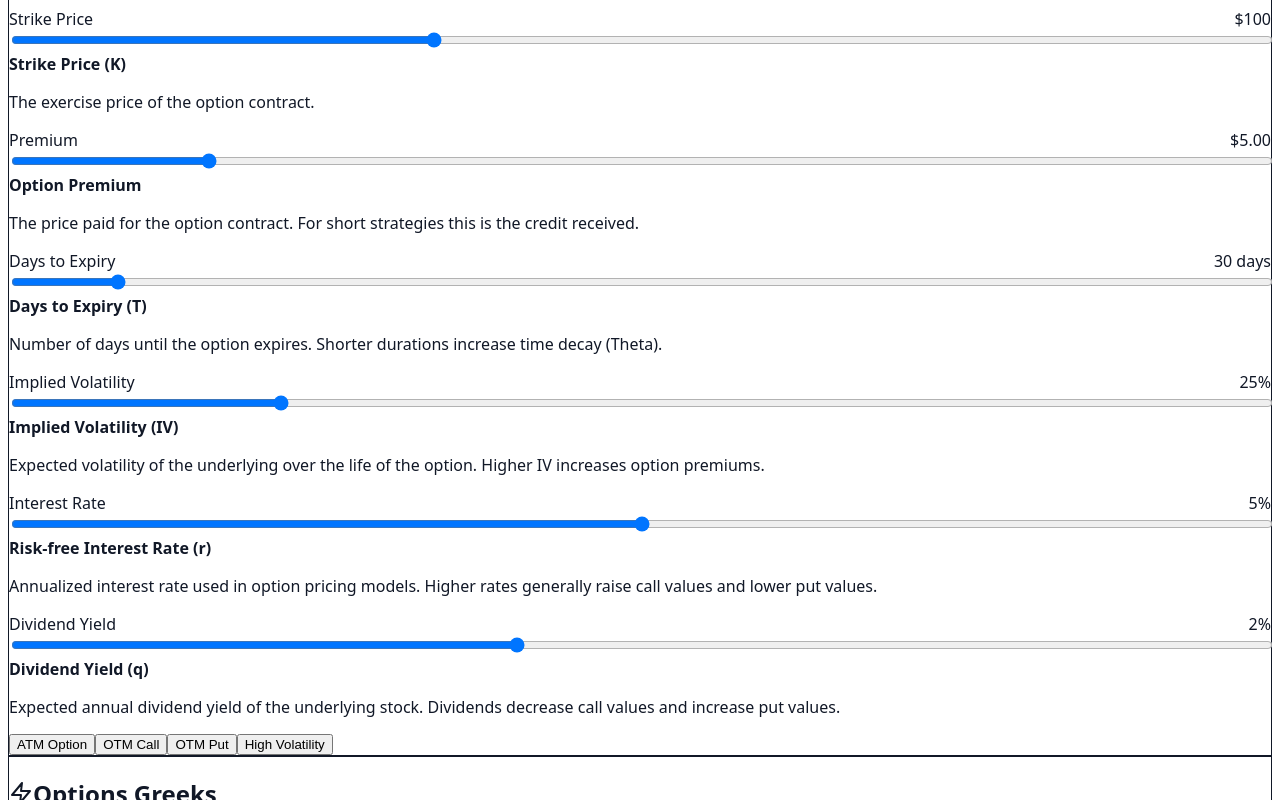
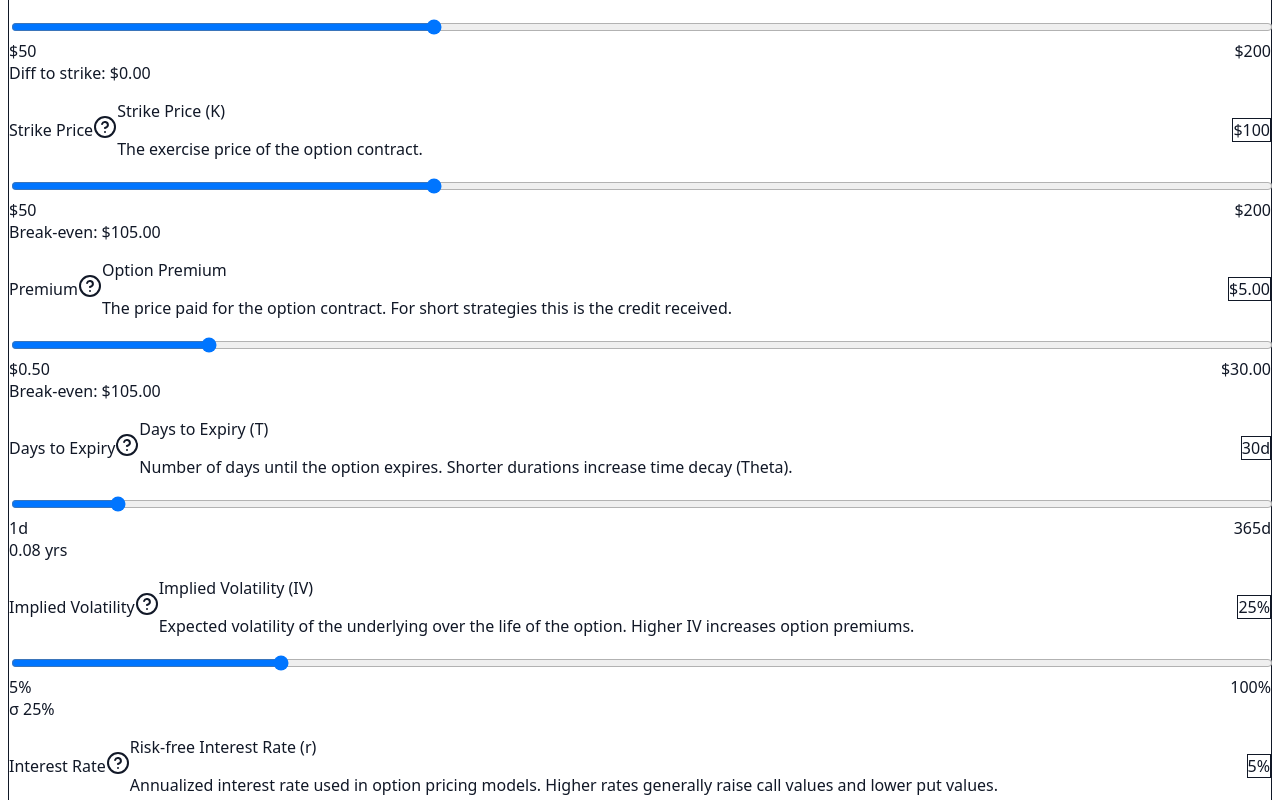
Before and after one commit to mmacri/OptionsTrainer, a React app: page / in a window 1280 px wide. Shown: the part 320-1120 px from the top of the page. Built offline with nearby package versions, Linux system fonts and the light colour scheme.

Commit message:
Refactor market parameters panel

```diff
--- a/components/InteractiveOptionsChart.tsx
+++ b/components/InteractiveOptionsChart.tsx
@@ -6,10 +6,9 @@ import {
   CardTitle,
 } from './ui/card';
 import { Button } from './ui/button';
-import { TooltipProvider } from './ui/tooltip';
-import { Activity, Zap, HelpCircle, AlertCircle } from 'lucide-react';
+import { Zap, HelpCircle, AlertCircle } from 'lucide-react';
 import { motion, AnimatePresence } from 'motion/react';
-import ParameterSlider from './ParameterSlider';
+import { OptionsParameters } from './OptionsParameters';
 import { GreeksExplainer, OptionsData } from './GreeksExplainer';
 import { StrategyCard } from './StrategyCard';
 import {
@@ -17,7 +16,6 @@ import {
   OptionsStrategy,
   PayoffPoint,
 } from '../lib/strategies';
-import { quickPresets } from '../lib/presets';
 import { validateParameters } from '../lib/optionsUtils';
 
 export { validateParameters } from '../lib/optionsUtils';
@@ -198,95 +196,11 @@ export const InteractiveOptionsChart = () => {
         </div>
       )}
 
-      <TooltipProvider>
-        <Card className="mb-6">
-          <CardHeader>
-            <CardTitle className="flex items-center gap-2">
-              <Activity className="w-5 h-5" />
-              Market Parameters & Option Pricing Inputs
-            </CardTitle>
-          </CardHeader>
-          <CardContent>
-            <div className="grid md:grid-cols-2 gap-4">
-              <ParameterSlider
-                label="currentPrice"
-                value={optionsData.currentPrice}
-                min={50}
-                max={200}
-                step={1}
-                onChange={(v) => updateOption('currentPrice', v)}
-              />
-              <ParameterSlider
-                label="strikePrice"
-                value={optionsData.strikePrice}
-                min={50}
-                max={200}
-                step={5}
-                onChange={(v) => updateOption('strikePrice', v)}
-              />
-              <ParameterSlider
-                label="premium"
-                value={optionsData.premium}
-                min={0.5}
-                max={30}
-                step={0.25}
-                onChange={(v) => updateOption('premium', v)}
-              />
-              <ParameterSlider
-                label="daysToExpiry"
-                value={optionsData.daysToExpiry}
-                min={1}
-                max={365}
-                step={1}
-                onChange={(v) => updateOption('daysToExpiry', v)}
-              />
-              <ParameterSlider
-                label="impliedVolatility"
-                value={optionsData.impliedVolatility}
-                min={5}
-                max={100}
-                step={1}
-                onChange={(v) => updateOption('impliedVolatility', v)}
-              />
-              <ParameterSlider
-                label="interestRate"
-                value={optionsData.interestRate}
-                min={0}
-                max={10}
-                step={0.1}
-                onChange={(v) => updateOption('interestRate', v)}
-              />
-              <ParameterSlider
-                label="dividendYield"
-                value={optionsData.dividendYield}
-                min={0}
-                max={5}
-                step={0.1}
-                onChange={(v) => updateOption('dividendYield', v)}
-              />
-            </div>
-            <div className="flex flex-wrap gap-2 mt-4">
-              {Object.entries(quickPresets).map(([key, preset]) => {
-                const labels: Record<string, string> = {
-                  ATMOption: 'ATM Option',
-                  OTMCall: 'OTM Call',
-                  OTMPut: 'OTM Put',
-                  HighVol: 'High Volatility',
-                };
-                return (
-                  <Button
-                    key={key}
-                    size="sm"
-                    onClick={() => handlePreset(preset, labels[key])}
-                  >
-                    {labels[key]}
-                  </Button>
-                );
-              })}
-            </div>
-          </CardContent>
-        </Card>
-      </TooltipProvider>
+      <OptionsParameters
+        optionsData={optionsData}
+        onChange={updateOption}
+        onPreset={handlePreset}
+      />
 
       <Card className="mb-6">
         <CardHeader>
--- a/components/OptionsParameters.tsx
+++ b/components/OptionsParameters.tsx
@@ -1,60 +1,35 @@
 import React from 'react';
-import { Card, CardContent, CardHeader, CardTitle } from './ui/card';
-import { Slider } from './ui/slider';
+import {
+  Card,
+  CardContent,
+  CardDescription,
+  CardHeader,
+  CardTitle,
+} from './ui/card';
 import { Button } from './ui/button';
-import {
-  Tooltip,
-  TooltipContent,
-  TooltipProvider,
-  TooltipTrigger,
-} from './ui/tooltip';
-import { Activity } from 'lucide-react';
+import { TooltipProvider } from './ui/tooltip';
+import { Activity, Target, TrendingUp, TrendingDown, Zap } from 'lucide-react';
+import { ParameterSlider } from './ParameterSlider';
 import type { OptionsData } from './GreeksExplainer';
-import { quickPresets, parameterTooltips } from '../lib/presets';
+import { quickPresets } from '../lib/presets';
 
 interface OptionsParametersProps {
   optionsData: OptionsData;
-  onChange: (data: OptionsData) => void;
-  onPreset: (data: OptionsData) => void;
+  onChange: (key: keyof OptionsData, value: number) => void;
+  onPreset: (data: OptionsData, label: string) => void;
 }
 
-export const OptionsParameters = ({
+export const OptionsParameters: React.FC<OptionsParametersProps> = ({
   optionsData,
   onChange,
   onPreset,
-}: OptionsParametersProps) => {
-  const ParameterSlider = (
-    label: keyof OptionsData,
-    min: number,
-    max: number,
-    step: number,
-  ) => (
-    <div className="mb-4" key={label}>
-      <div className="flex justify-between mb-1">
-        <span className="text-sm capitalize">
-          {label.replace(/([A-Z])/g, ' $1')}
-        </span>
-        <span className="text-sm">{optionsData[label]}</span>
-      </div>
-      <Tooltip>
-        <TooltipTrigger>
-          <Slider
-            aria-label={label}
-            aria-valuetext={`${optionsData[label]}`}
-            min={min}
-            max={max}
-            step={step}
-            value={[optionsData[label]]}
-            onValueChange={(v) => onChange({ ...optionsData, [label]: v[0] })}
-          />
-        </TooltipTrigger>
-        <TooltipContent>
-          <strong>{parameterTooltips[label].title}</strong>
-          <p>{parameterTooltips[label].content}</p>
-        </TooltipContent>
-      </Tooltip>
-    </div>
-  );
+}) => {
+  const presets = [
+    { name: 'ATM Option', icon: Target, values: quickPresets.ATMOption },
+    { name: 'OTM Call', icon: TrendingUp, values: quickPresets.OTMCall },
+    { name: 'OTM Put', icon: TrendingDown, values: quickPresets.OTMPut },
+    { name: 'High Vol', icon: Zap, values: quickPresets.HighVol },
+  ];
 
   return (
     <TooltipProvider>
@@ -64,24 +39,92 @@ export const OptionsParameters = ({
             <Activity className="w-5 h-5" />
             Market Parameters & Option Pricing Inputs
           </CardTitle>
+          <CardDescription>
+            Adjust market assumptions to see how pricing and payoffs change.
+          </CardDescription>
         </CardHeader>
         <CardContent>
-          {ParameterSlider('currentPrice', 50, 200, 1)}
-          {ParameterSlider('strikePrice', 50, 200, 5)}
-          {ParameterSlider('premium', 0.5, 30, 0.25)}
-          {ParameterSlider('daysToExpiry', 1, 365, 1)}
-          {ParameterSlider('impliedVolatility', 5, 100, 1)}
-          {ParameterSlider('interestRate', 0, 10, 0.1)}
-          {ParameterSlider('dividendYield', 0, 5, 0.1)}
-          <div className="flex gap-2 mt-4">
-            {Object.entries(quickPresets).map(([k, v]) => (
-              <Button key={k} onClick={() => onPreset(v)}>
-                {k}
-              </Button>
-            ))}
+          <div className="grid grid-cols-1 md:grid-cols-3 gap-6">
+            <ParameterSlider
+              label="currentPrice"
+              optionsData={optionsData}
+              min={50}
+              max={200}
+              step={1}
+              onChange={(v) => onChange('currentPrice', v)}
+            />
+            <ParameterSlider
+              label="strikePrice"
+              optionsData={optionsData}
+              min={50}
+              max={200}
+              step={5}
+              onChange={(v) => onChange('strikePrice', v)}
+            />
+            <ParameterSlider
+              label="premium"
+              optionsData={optionsData}
+              min={0.5}
+              max={30}
+              step={0.25}
+              onChange={(v) => onChange('premium', v)}
+            />
+          </div>
+          <div className="grid grid-cols-1 md:grid-cols-3 lg:grid-cols-4 gap-6 mt-6">
+            <ParameterSlider
+              label="daysToExpiry"
+              optionsData={optionsData}
+              min={1}
+              max={365}
+              step={1}
+              onChange={(v) => onChange('daysToExpiry', v)}
+            />
+            <ParameterSlider
+              label="impliedVolatility"
+              optionsData={optionsData}
+              min={5}
+              max={100}
+              step={1}
+              onChange={(v) => onChange('impliedVolatility', v)}
+            />
+            <ParameterSlider
+              label="interestRate"
+              optionsData={optionsData}
+              min={0}
+              max={10}
+              step={0.1}
+              onChange={(v) => onChange('interestRate', v)}
+            />
+            <ParameterSlider
+              label="dividendYield"
+              optionsData={optionsData}
+              min={0}
+              max={5}
+              step={0.1}
+              onChange={(v) => onChange('dividendYield', v)}
+            />
+          </div>
+          <div className="mt-6 pt-6 border-t">
+            <h4 className="mb-3 font-medium">Quick Presets</h4>
+            <div className="grid grid-cols-2 md:grid-cols-4 gap-3">
+              {presets.map((p) => (
+                <Button
+                  key={p.name}
+                  variant="outline"
+                  size="sm"
+                  onClick={() => onPreset(p.values, p.name)}
+                  className="text-xs"
+                >
+                  <p.icon className="w-3 h-3 mr-1" />
+                  {p.name}
+                </Button>
+              ))}
+            </div>
           </div>
         </CardContent>
       </Card>
     </TooltipProvider>
   );
 };
+
+export default OptionsParameters;
--- a/components/ParameterSlider.tsx
+++ b/components/ParameterSlider.tsx
@@ -1,6 +1,12 @@
 import React from 'react';
 import { Slider } from './ui/slider';
-import { Tooltip, TooltipContent, TooltipTrigger } from './ui/tooltip';
+import { Badge } from './ui/badge';
+import {
+  Tooltip,
+  TooltipContent,
+  TooltipTrigger,
+} from './ui/tooltip';
+import { HelpCircle } from 'lucide-react';
 import type { OptionsData } from './GreeksExplainer';
 import { parameterTooltips } from '../lib/presets';
 
@@ -25,7 +31,7 @@ const displayConfig: Record<
   },
   daysToExpiry: {
     label: 'Days to Expiry',
-    format: (v) => `${v} days`,
+    format: (v) => `${v}d`,
     aria: (v) => `${v} days to expiry`,
   },
   impliedVolatility: {
@@ -45,49 +51,79 @@ const displayConfig: Record<
   },
 };
 
+const parameterCalculations: Record<keyof OptionsData, (data: OptionsData) => string> = {
+  currentPrice: (d) => `Diff to strike: $${(d.currentPrice - d.strikePrice).toFixed(2)}`,
+  strikePrice: (d) => `Break-even: $${(d.strikePrice + d.premium).toFixed(2)}`,
+  premium: (d) => `Break-even: $${(d.strikePrice + d.premium).toFixed(2)}`,
+  daysToExpiry: (d) => `${(d.daysToExpiry / 365).toFixed(2)} yrs`,
+  impliedVolatility: (d) => `σ ${d.impliedVolatility}%`,
+  interestRate: (d) => `${d.interestRate}% annual`,
+  dividendYield: (d) => `${d.dividendYield}% annual`,
+};
+
 interface ParameterSliderProps {
   label: keyof OptionsData;
-  value: number;
+  optionsData: OptionsData;
   min: number;
   max: number;
   step: number;
   onChange: (value: number) => void;
 }
 
-const ParameterSlider: React.FC<ParameterSliderProps> = ({
+export const ParameterSlider: React.FC<ParameterSliderProps> = ({
   label,
-  value,
+  optionsData,
   min,
   max,
   step,
   onChange,
-}) => (
-  <div className="mb-4">
-    <div className="flex justify-between mb-1">
-      <span className="text-sm">{displayConfig[label].label}</span>
-      <span className="text-sm">{displayConfig[label].format(value)}</span>
-    </div>
+}) => {
+  const value = optionsData[label];
+  return (
+    <div className="space-y-3">
+      <label className="flex items-center justify-between">
+        <span className="flex items-center gap-1">
+          {displayConfig[label].label}
           <Tooltip>
             <TooltipTrigger>
+              <HelpCircle className="w-4 h-4 text-muted-foreground hover:text-foreground cursor-help" />
+            </TooltipTrigger>
+            <TooltipContent className="max-w-96 p-4">
+              <div className="space-y-2">
+                <p className="font-semibold text-base">
+                  {parameterTooltips[label].title}
+                </p>
+                <p className="text-sm">{parameterTooltips[label].content}</p>
+              </div>
+            </TooltipContent>
+          </Tooltip>
+        </span>
+        <Badge variant="outline" className="text-sm font-mono">
+          {displayConfig[label].format(value)}
+        </Badge>
+      </label>
       <Slider
+        value={value}
+        onValueChange={onChange}
+        min={min}
+        max={max}
+        step={step}
+        className="w-full"
         aria-label={displayConfig[label].label}
         aria-valuemin={min}
         aria-valuemax={max}
         aria-valuenow={value}
         aria-valuetext={displayConfig[label].aria(value)}
-          min={min}
-          max={max}
-          step={step}
-          value={value}
-          onValueChange={(v) => onChange(Number(v))}
       />
-      </TooltipTrigger>
-      <TooltipContent>
-        <strong>{parameterTooltips[label].title}</strong>
-        <p>{parameterTooltips[label].content}</p>
-      </TooltipContent>
-    </Tooltip>
+      <div className="flex justify-between text-xs text-muted-foreground">
+        <span>{displayConfig[label].format(min)}</span>
+        <span>{displayConfig[label].format(max)}</span>
+      </div>
+      <div className="text-xs text-muted-foreground">
+        {parameterCalculations[label](optionsData)}
+      </div>
     </div>
   );
+};
 
 export default ParameterSlider;
```
Lines whose indentation alone changed are shown as unchanged.
